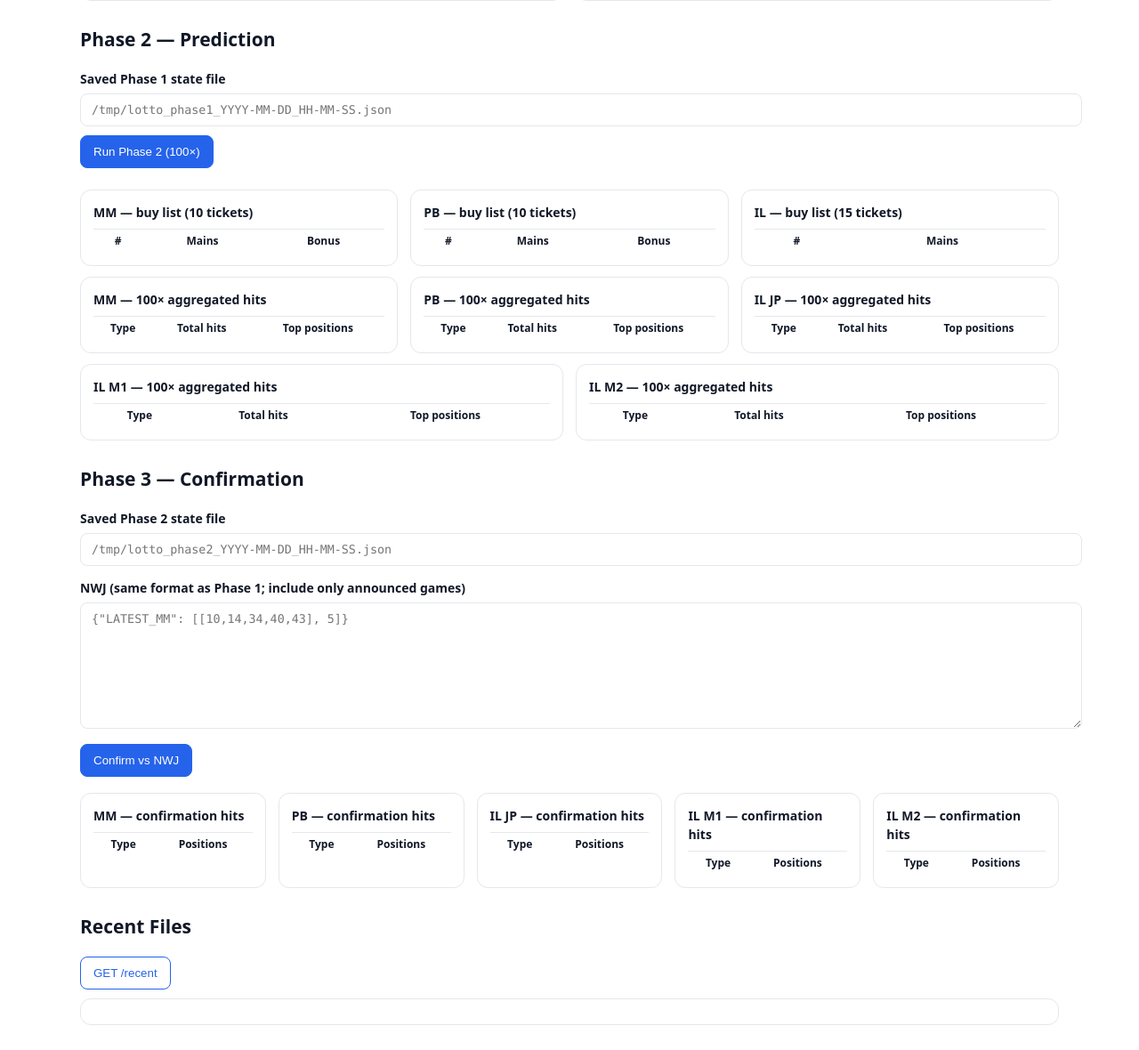
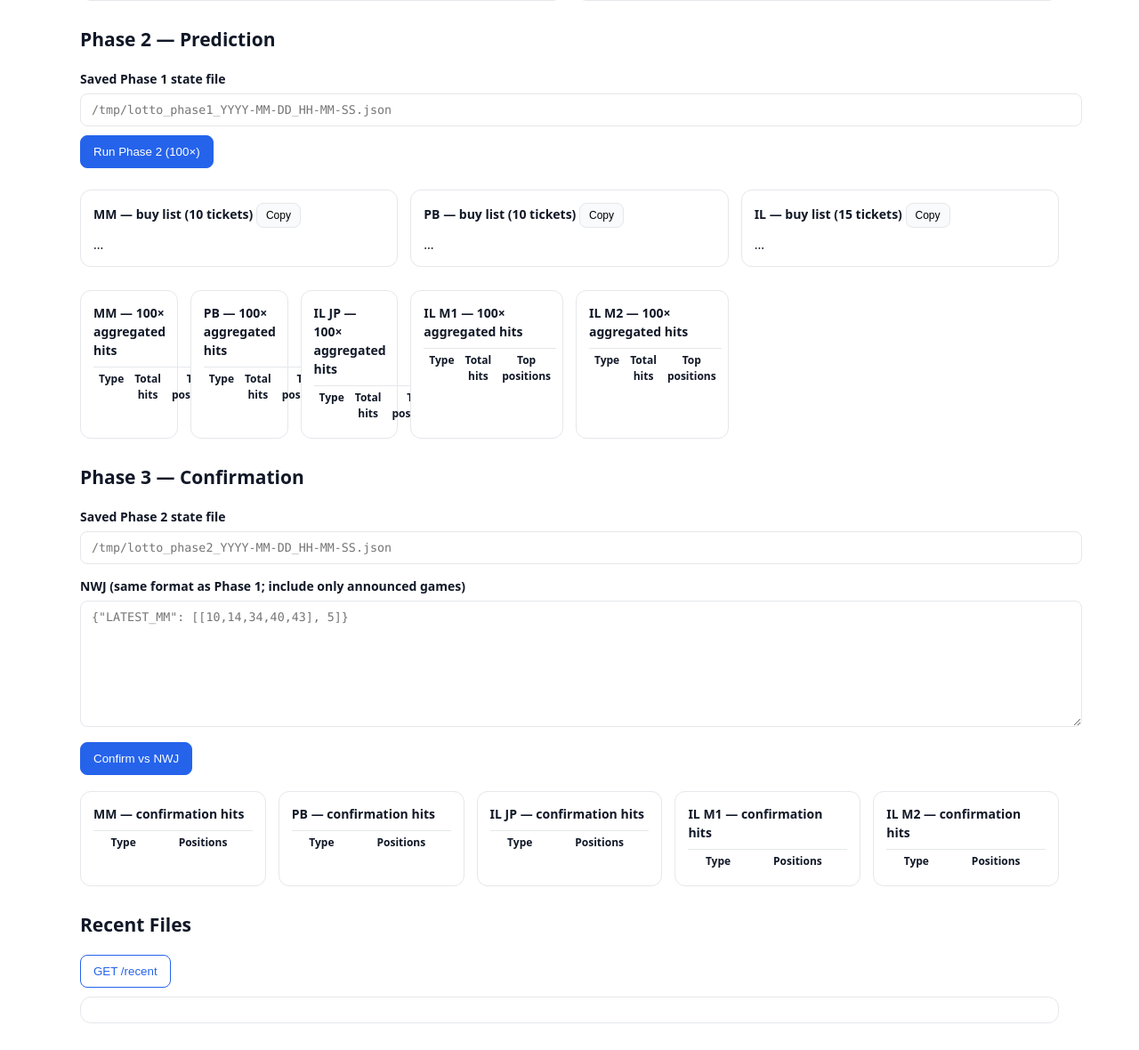
Before and after one commit to lettiehsu/lottery-optimizer, a Flask app: page / in a window 1280 px wide. Shown: the part 1247-2427 px from the top of the page at 89% size. After the commit the page ends 2397 px from the top, so only its background shows below. Run offline with Flask 3, Linux system fonts and the light colour scheme; lists and menus that the app fills with data are empty.

Commit message:
Update index.html

```diff
--- a/templates/index.html
+++ b/templates/index.html
@@ -153,29 +153,29 @@
       <div id="p2-bands" class="grid grid-3" style="margin-top:12px;"></div>
 
       <div class="grid grid-3" style="margin-top:12px;">
-        <div class="card">
-          <div class="card-title">MM — buy list (10 tickets)</div>
-          <table class="table small">
-            <thead><tr><th>#</th><th>Mains</th><th>Bonus</th></tr></thead>
-            <tbody id="mm-buy"></tbody>
-          </table>
+              <div class="card">
+        <div class="card-title">
+          MM — buy list (10 tickets)
+          <button id="copyMM" class="copy" title="Copy MM buy list">Copy</button>
         </div>
-        <div class="card">
-          <div class="card-title">PB — buy list (10 tickets)</div>
-          <table class="table small">
-            <thead><tr><th>#</th><th>Mains</th><th>Bonus</th></tr></thead>
-            <tbody id="pb-buy"></tbody>
-          </table>
-        </div>
-        <div class="card">
-          <div class="card-title">IL — buy list (15 tickets)</div>
-          <table class="table small">
-            <thead><tr><th>#</th><th>Mains</th></tr></thead>
-            <tbody id="il-buy"></tbody>
-          </table>
-        </div>
+        ...
       </div>
 
+      <div class="card">
+        <div class="card-title">
+          PB — buy list (10 tickets)
+          <button id="copyPB" class="copy" title="Copy PB buy list">Copy</button>
+        </div>
+        ...
+      </div>
+
+      <div class="card">
+        <div class="card-title">
+          IL — buy list (15 tickets)
+          <button id="copyIL" class="copy" title="Copy IL buy list">Copy</button>
+        </div>
+        ...
+      </div>
       <!-- Aggregated hits (100×) -->
       <div class="grid grid-3" style="margin-top:12px;">
         <div class="card">
```
